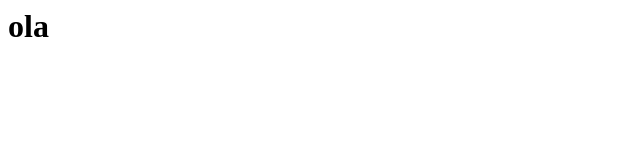
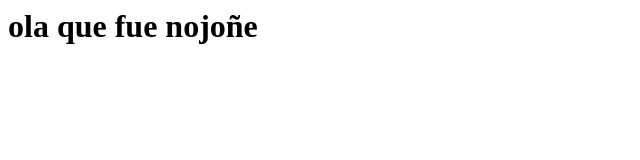
Before and after one commit to mayerlyuribe/repo_maye, a plain HTML site: page index.html in a window 1280 px wide. Shown: the whole page, without its empty margins (0-640 px from the left). Drawn offline with Linux system fonts and the light colour scheme.

Commit message:
modificacion en frist_feature

```diff
--- a/index.html
+++ b/index.html
@@ -1 +1 @@
-<h1>ola</h1>
+<h1>ola que fue nojoñe</h1>
```
